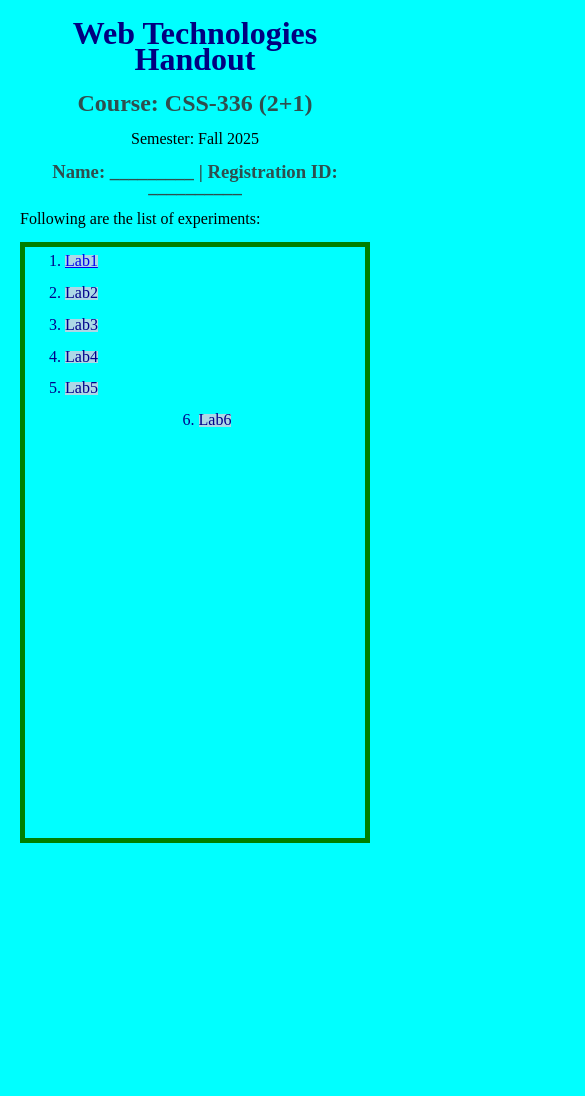
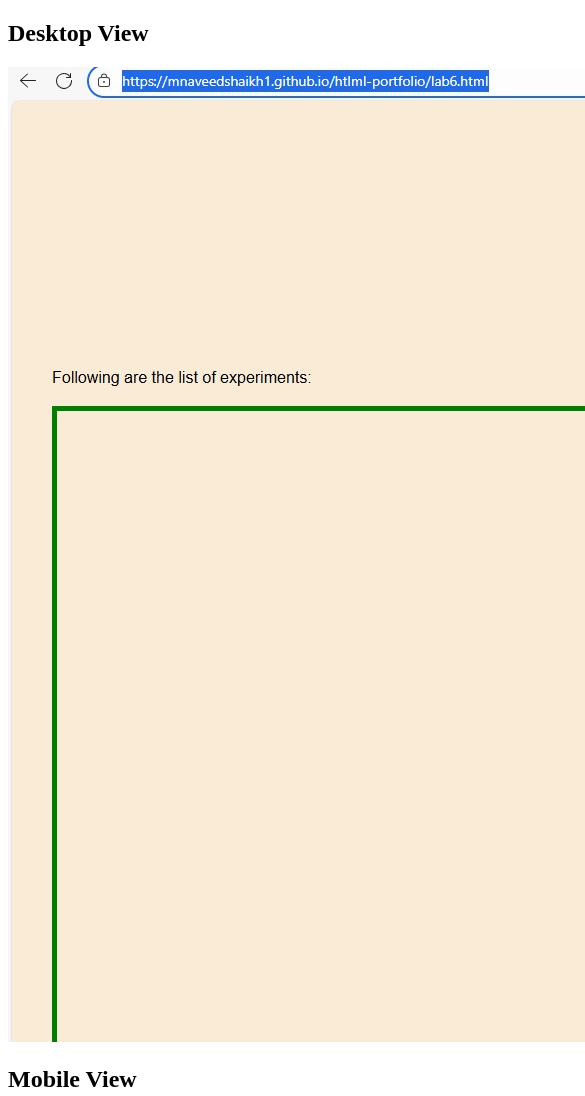
Before and after one commit to mnaveedshaikh1/htlml-portfolio, a plain HTML site: page lab6.html in a window 390 px wide. Shown: the top 1096 px of the page, 585 px wide, since content can reach past the window. Before the commit the page ends 863 px from the top, so only its background shows below. Drawn offline with Linux system fonts and the light colour scheme.

Commit message:
Lab6 Code is removed and Images are added.

```diff
--- a/lab6.html
+++ b/lab6.html
@@ -2,110 +2,13 @@
 <html lang="en">
 <head>
     <meta charset="UTF-8">
-    <meta name="viewport" content="width=device-width, initial-scale=1.0">
-    <title>WebTechnologiesHandout</title>
-    <style>
-    body {
-        font-family: Arial, sans-serif;
-        margin: 40px;
-        line-height: 1.6;
-        background-color:antiquewhite;
-    }
-
-    #center{text-align: center;}
-
-    .container{
-        display: flex;
-        gap: 3px;
-        flex-direction: column;
-        justify-content: center;
-        align-items: center;
-        border: solid 5px green;
-        height: 70vh;
-    }
-    .mcontainer{display: none;}
-     .mitem{display: none;}
-     .item{
-        text-decoration: none;
-        color:darkblue;
-        background-color: lightblue;
-     }
-
-     .lab6{
-        align-self: flex-end;
-     }
-     h1 {
-        color: navy;
-        text-align: center;
-    }
-    h2, h3 {
-        color: darkslategray;
-        text-align: center;
-    }
-    ol li {
-        margin: 8px 0;
-    }
-
-     @media(max-width:768px){
-        body {
-        font-family: 'Times New Roman', serif;
-        margin: 20px;
-        line-height: 0.8;
-        background-color:aqua;
-        }
-
-        .container{
-        display: none;
-        }
-        .item{
-            display:none;
-        }
-        .mcontainer{
-            display: flex;
-            gap: 3px;
-            flex-direction: column;
-            justify-content: flex-start;
-            align-items: flex-start;
-            border: solid 5px green;
-            height: 70vh;
-        }
-        .mitem{
-            display: list-item;
-            text-decoration: none;
-            color:darkblue;
-            background-color: lightblue;
-        }
-        .mlab6{
-            align-self: center;
-        }
-     }
-
-
-</style>
-
+    <meta name="viewport" content="width=, initial-scale=1.0">
+    <title>Document</title>
 </head>
 <body>
-   <h1>Web Technologies Handout</h1>
-<h2>Course: CSS-336 (2+1)</h2>
-<p id="center">Semester: Fall 2025</p>
-<h3>Name: _________ | Registration ID: __________</h3>
-
-    <p>Following are the list of experiments:</p>
-    <ol class="container">
-        <li class="item lab1"><a href="./lab1_images.html">Experiment 1: Introduction to HTML Basics</a></li>
-        <li class="item lab2">Experiment 2: Creating and Publishing an Online Lab Manual </li>
-        <li class="item lab3">Experiment 3: Working with Tables, Lists, Images, and Hyperlinks</li>
-        <li class="item lab4">Experiment 4: Applying CSS to HTML (Inline, Internal, and External Styles)</li>
-        <li class="item lab5">Experiment 5: Exploring CSS Selectors</li>
-        <li class="item lab6">Experiment 6: Web Responsiveness</li>
-    </ol>
-     <ol class="mcontainer">
-        <li class="mitem mlab1"><a href="./lab1_images.html">Lab1</a></li>
-        <li class="mitem mlab2">Lab2</li>
-        <li class="mitem mlab3">Lab3</li>
-        <li class="mitem mlab4">Lab4</li>
-        <li class="mitem mlab5">Lab5</li>
-        <li class="mitem mlab6">Lab6</li>
-    </ol>
+   <H2>Desktop View</H2>
+   <img src="./Images/lab6DesktopView.jpg" alt="desktopViewImage">
+   <h2>Mobile View</h2>
+   <img src="./Images/lab6MobileView.jpg" alt="mobileViewImage">
 </body>
 </html>
```
Also changed, not shown: Images/lab6DesktopView.jpg (added), Images/lab6MobileView.jpg (added).
